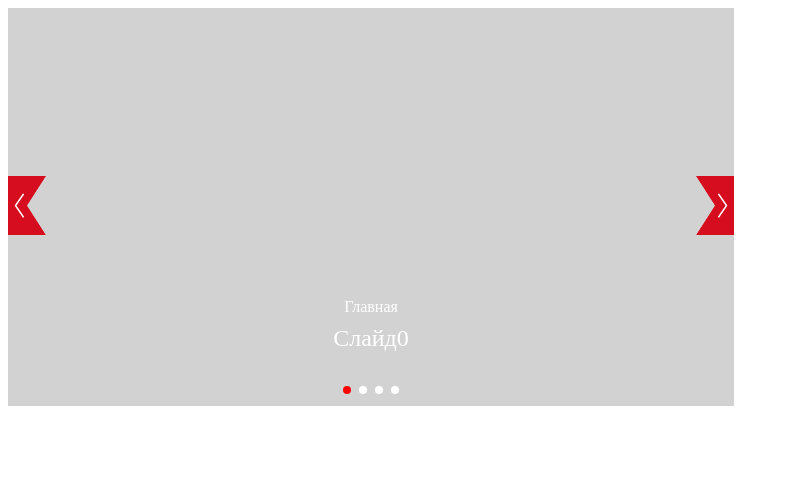
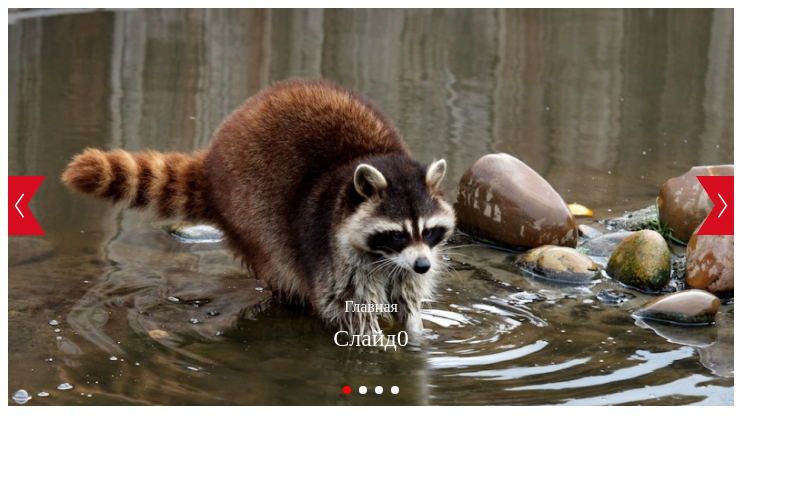
Before and after one commit to vestvud/slider, a plain HTML site: page index.html in a window 1280 px wide. Shown: the whole page, without its empty margins (0-789 px from the left). Drawn offline with nearby package versions, Linux system fonts and the light colour scheme.

Commit message:
поменяла картинки в слайдере

```diff
--- a/index.html
+++ b/index.html
@@ -11,28 +11,28 @@
 <body>
 	<div class="b-slider j-slider">
         <a href="#" class="b-mainNewsRubric">
-            <img src="fecher.png" alt=""/>
+            <img src="1.jpg" alt=""/>
             <div class="b-mainNewsRubric__wrapper b-mainNewsRubric__wrapper_higher">
                 <div class="b-rubricName">Главная</div>
                 <p class="b-mainNewsRubric__head b-mainNewsRubric__head_higher">Слайд0</p>
             </div>
         </a>
         <a href="#" class="b-mainNewsRubric">
-            <img src="fecher.png" alt=""/>
+            <img src="2.jpg" alt=""/>
             <div class="b-mainNewsRubric__wrapper b-mainNewsRubric__wrapper_higher">
                 <div class="b-rubricName">Кино</div>
                 <p class="b-mainNewsRubric__head b-mainNewsRubric__head_higher">Слайд1</p>
             </div>
         </a>
         <a href="#" class="b-mainNewsRubric">
-            <img src="fecher.png" alt=""/>
+            <img src="1.jpg" alt=""/>
             <div class="b-mainNewsRubric__wrapper b-mainNewsRubric__wrapper_higher">
                 <div class="b-rubricName">Театр</div>
                 <p class="b-mainNewsRubric__head b-mainNewsRubric__head_higher">Слайд2</p>
             </div>
         </a>
         <a href="#" class="b-mainNewsRubric">
-            <img src="fecher.png" alt=""/>
+            <img src="2.jpg" alt=""/>
             <div class="b-mainNewsRubric__wrapper b-mainNewsRubric__wrapper_higher">
                 <div class="b-rubricName">Музыка</div>
                 <p class="b-mainNewsRubric__head b-mainNewsRubric__head_higher">Слайд3</p>
```
Also changed, not shown: 1.jpg (added), 2.jpg (added).
